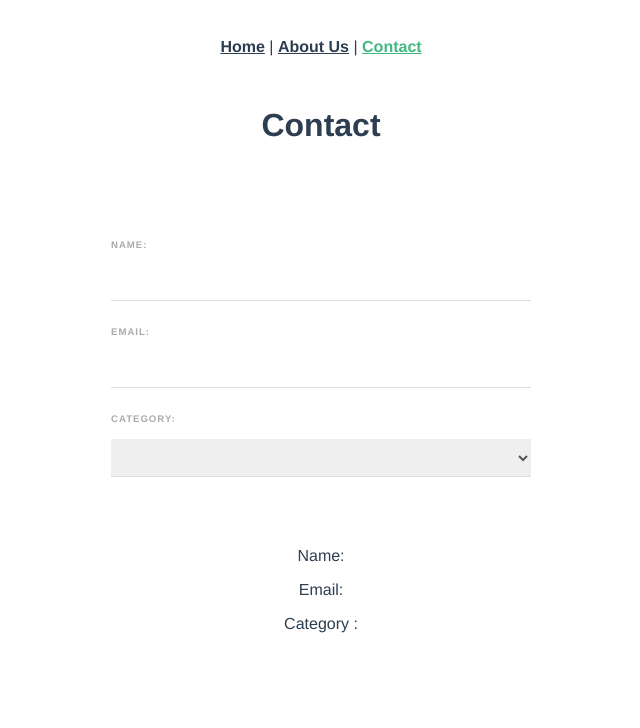
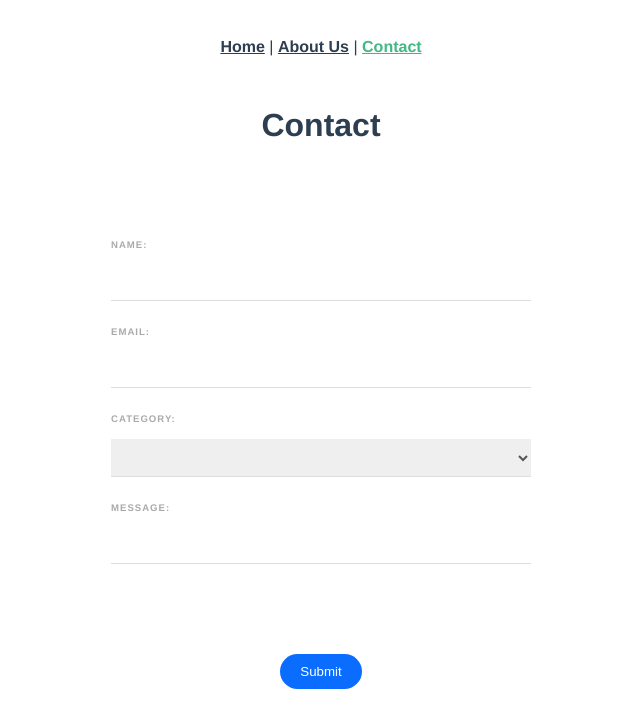
Before and after one commit to recordedhistory/vue-js, a Vue app: page /contact in a window 1280 px wide. Shown: the top 728 px of the page, without its empty margins (319-959 px from the left). Built offline with nearby package versions, Linux system fonts and the light colour scheme.

Commit message:
modal addition

```diff
--- a/src/components/ContactForm.vue
+++ b/src/components/ContactForm.vue
@@ -8,26 +8,46 @@
       <input type="email" required v-model="email">
 
         <label>Category:</label>
-      <select v-model="category">
+      <select required v-model="category">
           <option value="oxfords">Oxfords</option>
           <option value="brogues">Brogues</option>
       </select>
 
+       <label>Message:</label>
+      <input type="textarea" required v-model="textarea">
   </form>
+    <div v-if="showModal">
+    <Modal :name="name" :email="email" :category="category" :textarea="textarea" @close="toggleModal" />
+    </div>
 
-  <p>Name: {{ name }}</p>
+        <div class="submit">
+        <button @click="toggleModal">Submit</button>
+    </div>
+
+
+  <!-- <p>Name: {{ name }}</p>
   <p>Email: {{ email }}</p>
-  <p>Category : {{ category }}</p>
+  <p>Category: {{ category }}</p>
+  <p>Message: {{ textarea }}</p> -->
   </div>
 </template>
 
 <script>
+import Modal from './Modal.vue'
 export default {
+    components: { Modal },
     data() {
         return {
             name: '',
             email: '',
-            category: ''
+            category: '',
+            textarea: '',
+            showModal: false
+        }
+    },
+    methods:{
+        toggleModal() {
+            this.showModal = !this.showModal
         }
     }
 }
@@ -60,4 +80,15 @@ input, select {
     border-bottom: 1px solid #ddd;
     color: #555;
 }
+button {
+    background: #0b6dff;
+    border: 0;
+    padding: 10px 20px;
+    margin-top: 20px;
+    color: white;
+    border-radius: 20px;
+}
+.submit {
+    text-align: center;
+}
 </style>
--- /dev/null
+++ b/src/components/Modal.vue
@@ -0,0 +1,44 @@
+<template>
+  <div class="backdrop" @click="closeModal">
+      <div class="modal">
+          <h1>Submission Information</h1>
+          <p>{{ name }}</p>
+          <p>{{ email }}</p>
+          <p>{{ category }}</p>
+          <p>{{ textarea }}</p>
+      </div>
+    </div>
+</template>
+
+<script>
+export default {
+    props: ['name', 'email', 'category', 'textarea'],
+    methods: {
+        closeModal() {
+            this.$emit('close')
+        }
+    }
+}
+</script>
+
+<style>
+    .modal {
+        width: 400px;
+        padding: 20px;
+        margin: 100px auto;
+        background: white;
+        border-radius: 10px;
+    }
+    .backdrop {
+        top: 0;
+        position: fixed;
+        background: rgba(0,0,0,0.5);
+        width: 100%;
+        height: 100%;
+    }
+    .modal h1 {
+        color: navy;
+        border: none;
+        padding: 0;
+    }
+</style>
```
